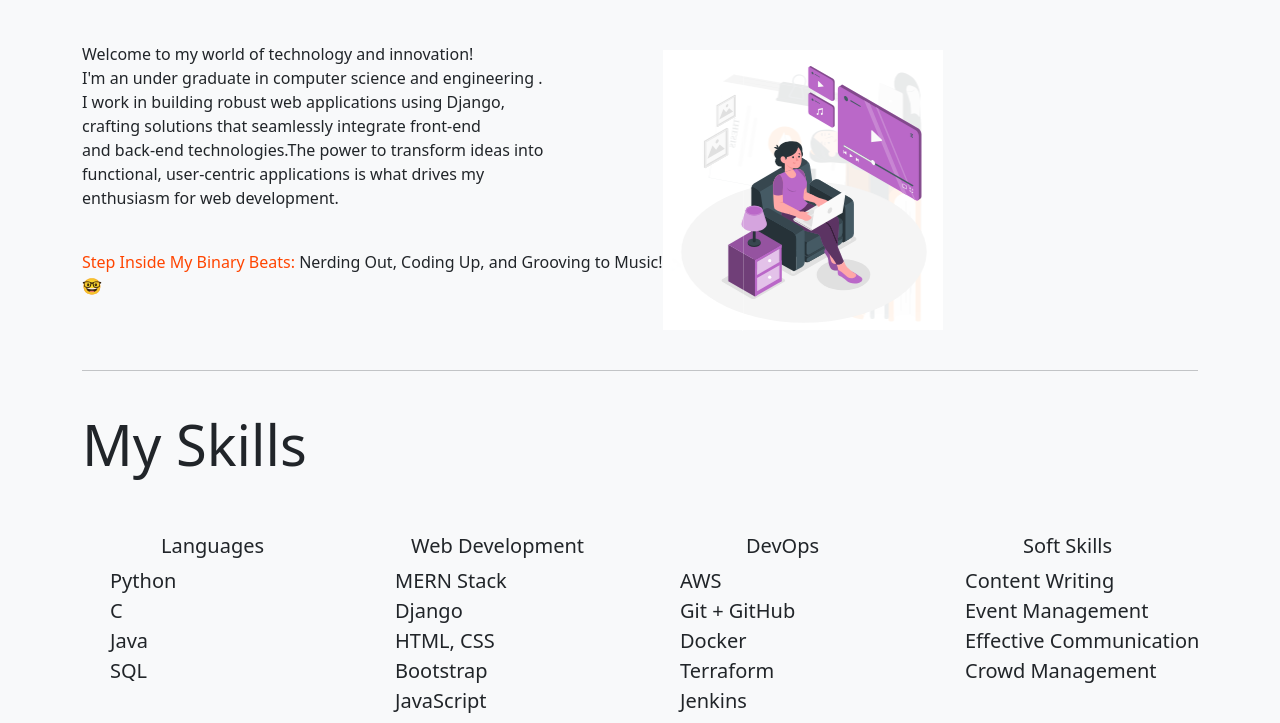
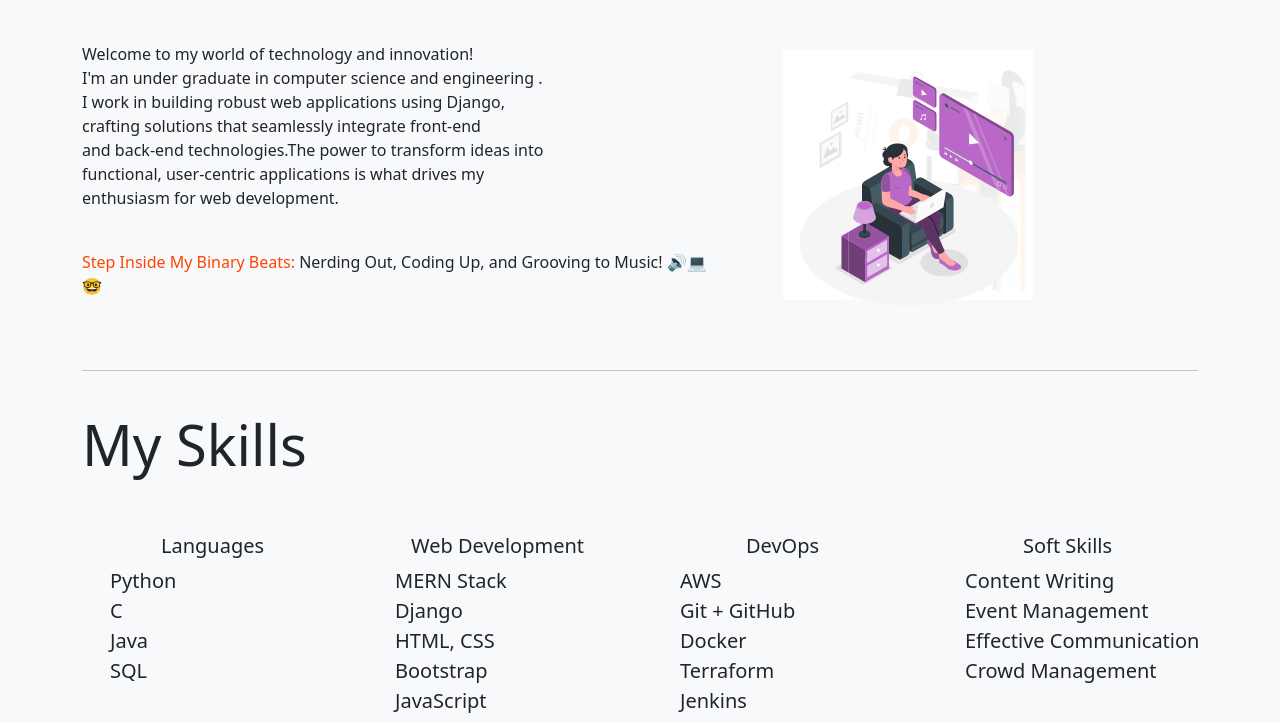
Before and after one commit to swatinath/portfolio, a plain HTML site: page index.html in a window 1280 px wide. Shown: the part 717-1440 px from the top of the page. Drawn offline with Linux system fonts and the light colour scheme.

Commit message:
cube design fixed

```diff
--- a/CSS/style.css
+++ b/CSS/style.css
@@ -59,13 +59,13 @@ body{
 
 .spinner div {
     position: absolute;
-    width: 280px;
-    height: 280px;
+    width: 250px;
+    height: 250px;
     border: 1px solid #ffffff;
     background: rgb(255, 255, 255, 0.9);
     box-shadow: inset 0 0 20px rgba(255, 255, 255, 0.9);
     text-align: center;
-    line-height: 120px;
+    line-height: 250px;
     font-size: 100px;
 }
 
--- a/index.html
+++ b/index.html
@@ -61,14 +61,14 @@
               </p>
           </div>
           <div class="col-md-5 col-12 p-2 text-center">
-            <div id="stage" style="width: 280px; height: 280px;">
+            <div id="stage" style="width: 250px; height: 250px;" class="mx-auto">
               <div class="spinner">
-                <div class="face1"><img src="image/illr-1.jpg" alt="" style="width: 280px; height: 280px;"></div>
-                <div class="face2"><img src="image/illr-2.svg" alt="" style="width: 280px; height: 280px;"></div>
-                <div class="face3"><img src="image/illr-3.svg" alt="" style="width: 280px; height: 280px;"></div>
-                <div class="face4"><img src="image/illr-4.svg" alt="" style="width: 280px; height: 280px;"></div>
-                <div class="face5"><img src="image/illr-5.png" alt="" style="width: 280px; height: 280px;"></div>
-                <div class="face6"><img src="image/illr-6.svg" alt="" style="width: 280px; height: 280px;"></div>
+                <div class="face1"><img src="image/illr-1.jpg" alt="" style="width: 250px; height: 250px;"></div>
+                <div class="face2"><img src="image/illr-2.svg" alt="" style="width: 250px; height: 250px;"></div>
+                <div class="face3"><img src="image/illr-3.svg" alt="" style="width: 250px; height: 250px;"></div>
+                <div class="face4"><img src="image/illr-4.svg" alt="" style="width: 250px; height: 250px;"></div>
+                <div class="face5"><img src="image/illr-5.png" alt="" style="width: 250px; height: 250px;"></div>
+                <div class="face6"><img src="image/illr-6.svg" alt="" style="width: 250px; height: 250px;"></div>
               </div>
               </div>
           </div>
@@ -221,7 +221,7 @@
 
     <!-- Certifications carousel -->
     <section class="bg-light py-5">
-            <h3 class="display-5 shadow-sm py-3 px-3 mx-5 mb-3">Certificates</h3>
+      <h3 class="display-4 mt-4 my-5 px-5">Certificates</h3>
             <div id="carouselExampleFade" class="carousel slide carousel-fade" data-bs-ride="carousel" data-bs-interval="3000">
                 <!-- Carousel Inner -->
                 <div class="carousel-inner">
```
